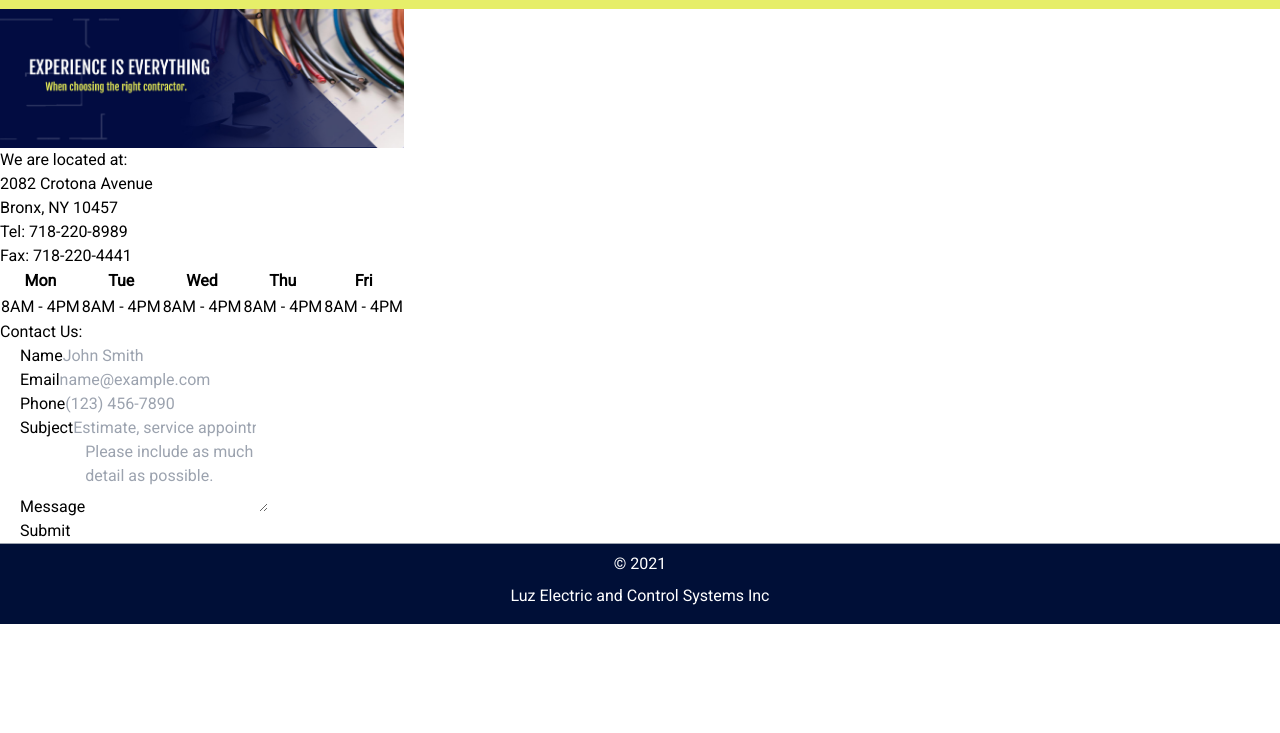
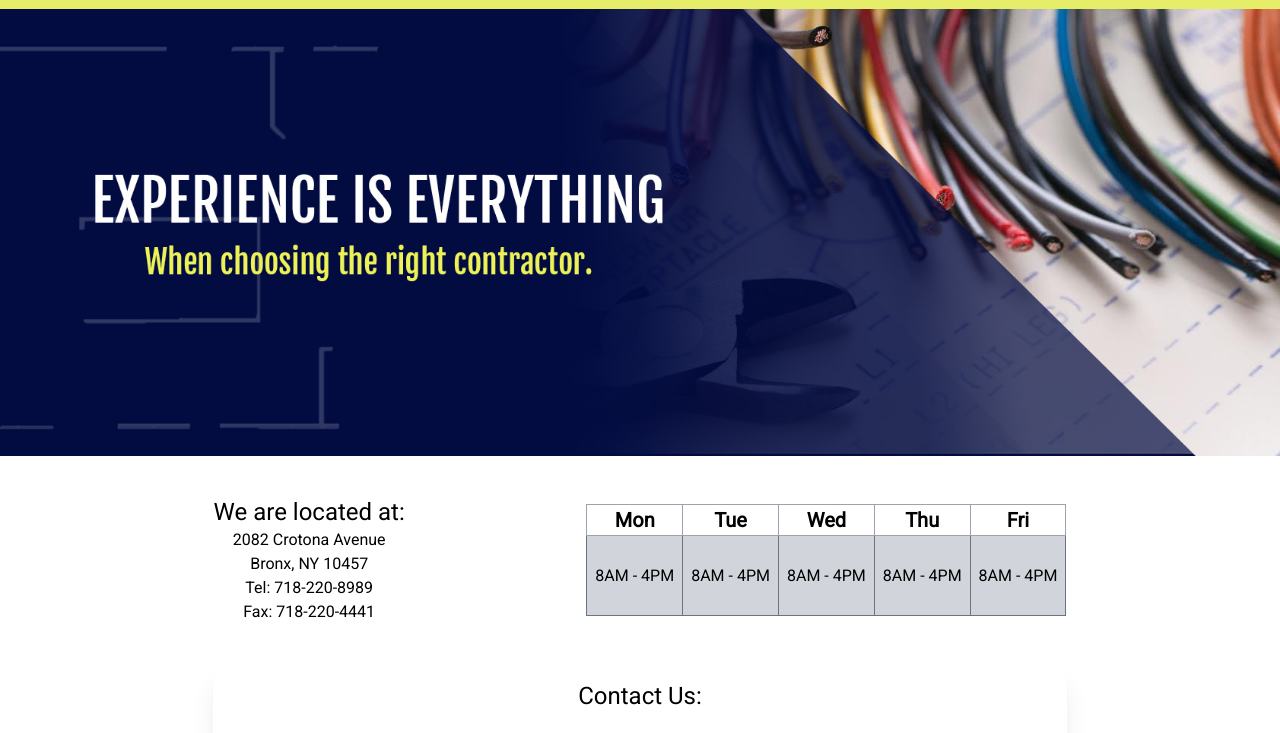
Before and after one commit to jccdev45/luz-electric-old-, a Gatsby site: page /contact in a window 1280 px wide. Shown: the part 58-791 px from the top of the page. Built offline with nearby package versions, Linux system fonts and the light colour scheme; Gatsby itself is replaced by a stand-in of ours; a web font is replaced by a local one.

Commit message:
Resp.:Contact/hours&form

```diff
--- a/src/components/Contact/Form.jsx
+++ b/src/components/Contact/Form.jsx
@@ -50,11 +50,11 @@ export default function ContactForm() {
 	};
 
 	return (
-		<div>
-			<h2>Contact Us:</h2>
+		<div className="flex flex-col items-center justify-center w-full p-4 mx-auto rounded shadow-xl md:w-2/3">
+			<h2 className="text-2xl">Contact Us:</h2>
 			<form
 				name="Contact"
-				className="px-5"
+				className="flex flex-col items-center w-full p-4"
 				method="post"
 				action="/"
 				ref={contactRef}
@@ -65,20 +65,26 @@ export default function ContactForm() {
 				<input type="hidden" name="bot-field" onChange={handleChange} />
 				<input type="hidden" name="form-name" value="Contact" />
 
-				<div xs={12} md={6}>
-					<label htmlFor="name">Name</label>
+				<div className="flex flex-col justify-start w-full my-2">
+					<label className="mr-2" htmlFor="name">
+						Name
+					</label>
 					<input
 						name="name"
+						className="p-2 rounded shadow-inner"
 						onChange={handleChange}
 						value={contactState.name}
 						type="text"
 						placeholder="John Smith"
 					/>
 				</div>
-				<div xs={12} md={6}>
-					<label htmlFor="email">Email</label>
+				<div className="flex flex-col justify-start w-full my-2">
+					<label className="mr-2" htmlFor="email">
+						Email
+					</label>
 					<input
 						name="email"
+						className="p-2 rounded shadow-inner"
 						onChange={handleChange}
 						value={contactState.email}
 						type="email"
@@ -86,20 +92,26 @@ export default function ContactForm() {
 					/>
 				</div>
 
-				<div xs={12} md={6}>
-					<label htmlFor="phone">Phone</label>
+				<div className="flex flex-col justify-start w-full my-2">
+					<label className="mr-2" htmlFor="phone">
+						Phone
+					</label>
 					<input
 						name="phone"
+						className="p-2 rounded shadow-inner"
 						onChange={handleChange}
 						value={contactState.phone}
 						type="text"
 						placeholder="(123) 456-7890"
 					/>
 				</div>
-				<div xs={12} md={6}>
-					<label htmlFor="subject">Subject</label>
+				<div className="flex flex-col justify-start w-full my-2">
+					<label className="mr-2" htmlFor="subject">
+						Subject
+					</label>
 					<input
 						name="subject"
+						className="p-2 rounded shadow-inner"
 						onChange={handleChange}
 						value={contactState.subject}
 						type="text"
@@ -107,17 +119,24 @@ export default function ContactForm() {
 					/>
 				</div>
 
-				<div>
-					<label htmlFor="message">Message</label>
+				<div className="flex flex-col justify-start w-full my-2">
+					<label className="mr-2" htmlFor="message">
+						Message
+					</label>
 					<textarea
 						name="message"
+						className="p-2 rounded shadow-inner"
 						onChange={handleChange}
 						value={contactState.message}
-						rows="3"
+						rows="5"
 						placeholder="Please include as much detail as possible."
 					/>
 				</div>
-				<button variant="primary" type="submit">
+				<button
+					variant="primary"
+					className="px-3 py-2 mx-auto text-white bg-yellow-400 border-white rounded focus:outline-none"
+					type="submit"
+				>
 					Submit
 				</button>
 			</form>
--- a/src/components/Contact/Hours.jsx
+++ b/src/components/Contact/Hours.jsx
@@ -2,9 +2,9 @@ import React from "react";
 
 export default function Hours() {
 	return (
-		<div>
-			<div>
-				<h2>We are located at:</h2>
+		<div className="flex flex-col items-center justify-center p-4 text-center md:p-8 md:justify-evenly md:flex-row">
+			<div className="flex flex-col">
+				<h2 className="text-2xl">We are located at:</h2>
 				<h4>
 					2082 Crotona Avenue <br />
 					Bronx, NY 10457 <br />
@@ -12,28 +12,47 @@ export default function Hours() {
 					Fax: 718-220-4441
 				</h4>
 			</div>
-			<div>
-				<table>
-					<thead>
+
+			<table className="my-4 table-auto">
+				<thead className="border border-gray-300">
 					<tr>
-							<th>Mon</th>
-							<th>Tue</th>
-							<th>Wed</th>
-							<th>Thu</th>
-							<th>Fri</th>
+						<th className="text-xl font-extrabold border border-gray-400">
+							Mon
+						</th>
+						<th className="text-xl font-extrabold border border-gray-400">
+							Tue
+						</th>
+						<th className="text-xl font-extrabold border border-gray-400">
+							Wed
+						</th>
+						<th className="text-xl font-extrabold border border-gray-400">
+							Thu
+						</th>
+						<th className="text-xl font-extrabold border border-gray-400">
+							Fri
+						</th>
 					</tr>
 				</thead>
-					<tbody>
-						<tr>
-							<td>8AM - 4PM</td>
-							<td>8AM - 4PM</td>
-							<td>8AM - 4PM</td>
-							<td>8AM - 4PM</td>
-							<td>8AM - 4PM</td>
+				<tbody className="border border-gray-400">
+					<tr className="border-b border-gray-400">
+						<td className="p-2 text-center bg-gray-300 border border-gray-500 md:h-20">
+							8AM - 4PM
+						</td>
+						<td className="p-2 text-center bg-gray-300 border border-gray-500 md:h-20">
+							8AM - 4PM
+						</td>
+						<td className="p-2 text-center bg-gray-300 border border-gray-500 md:h-20">
+							8AM - 4PM
+						</td>
+						<td className="p-2 text-center bg-gray-300 border border-gray-500 md:h-20">
+							8AM - 4PM
+						</td>
+						<td className="p-2 text-center bg-gray-300 border border-gray-500 md:h-20">
+							8AM - 4PM
+						</td>
 					</tr>
 				</tbody>
 			</table>
 		</div>
-		</div>
 	);
 }
--- a/src/components/shared/Layout.jsx
+++ b/src/components/shared/Layout.jsx
@@ -7,7 +7,7 @@ const Layout = ({ children }) => {
 		<div style={{ fontFamily: `roboto` }}>
 			<Header />
 			<main className="flex flex-grow">
-				<section className="flex flex-col justify-center pt-16">
+				<section className="flex flex-col justify-center w-full pt-16">
 					{children}
 				</section>
 			</main>
--- a/src/pages/contact.js
+++ b/src/pages/contact.js
@@ -20,15 +20,9 @@ export default () => {
 
 	return (
 		<Layout>
-			<div className="flex flex-col w-full">
-				<Hero img={query.contactBanner.childImageSharp.fluid} />
-				<div>
-					<Hours />
-				</div>
-				<div>
-					<ContactForm />
-				</div>
-			</div>
+			<Hero img={query.contactBanner.childImageSharp.fluid} />
+			<Hours />
+			<ContactForm />
 		</Layout>
 	);
 };
```
Lines whose indentation alone changed are shown as unchanged.
